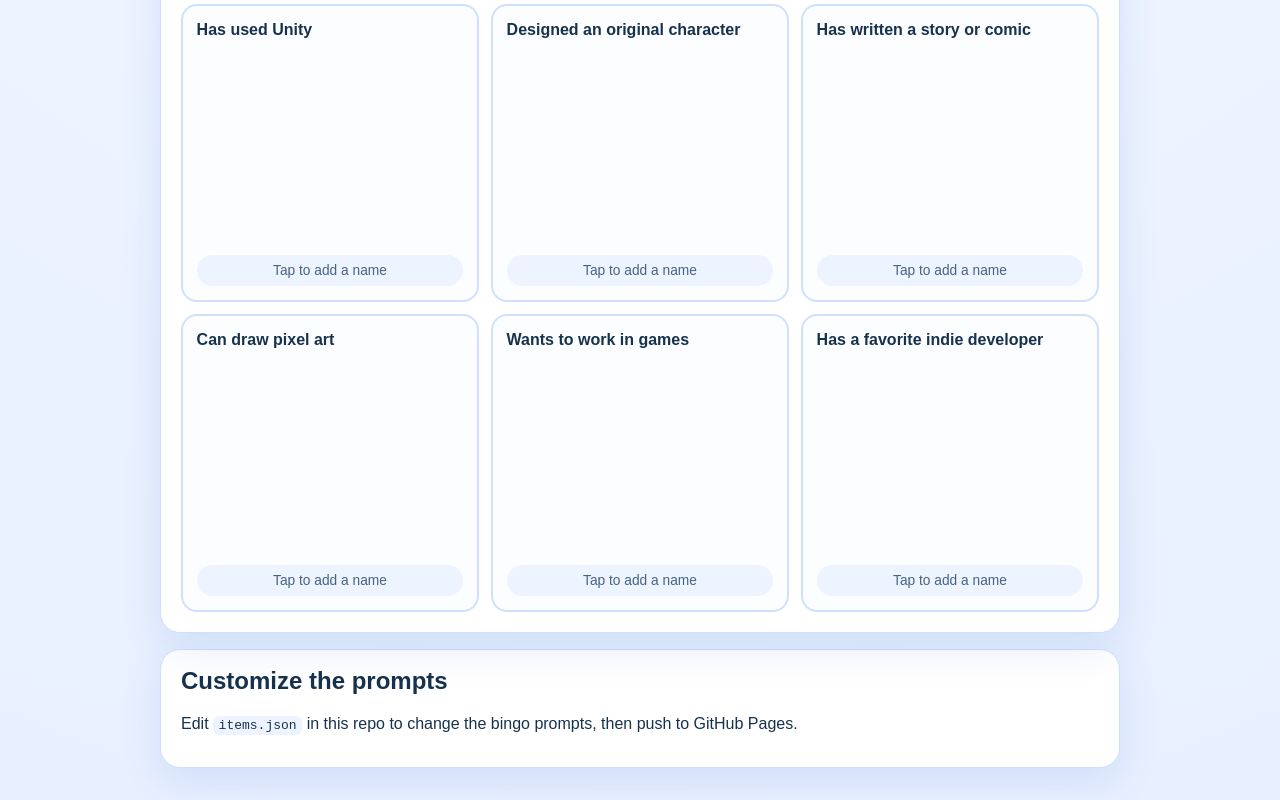
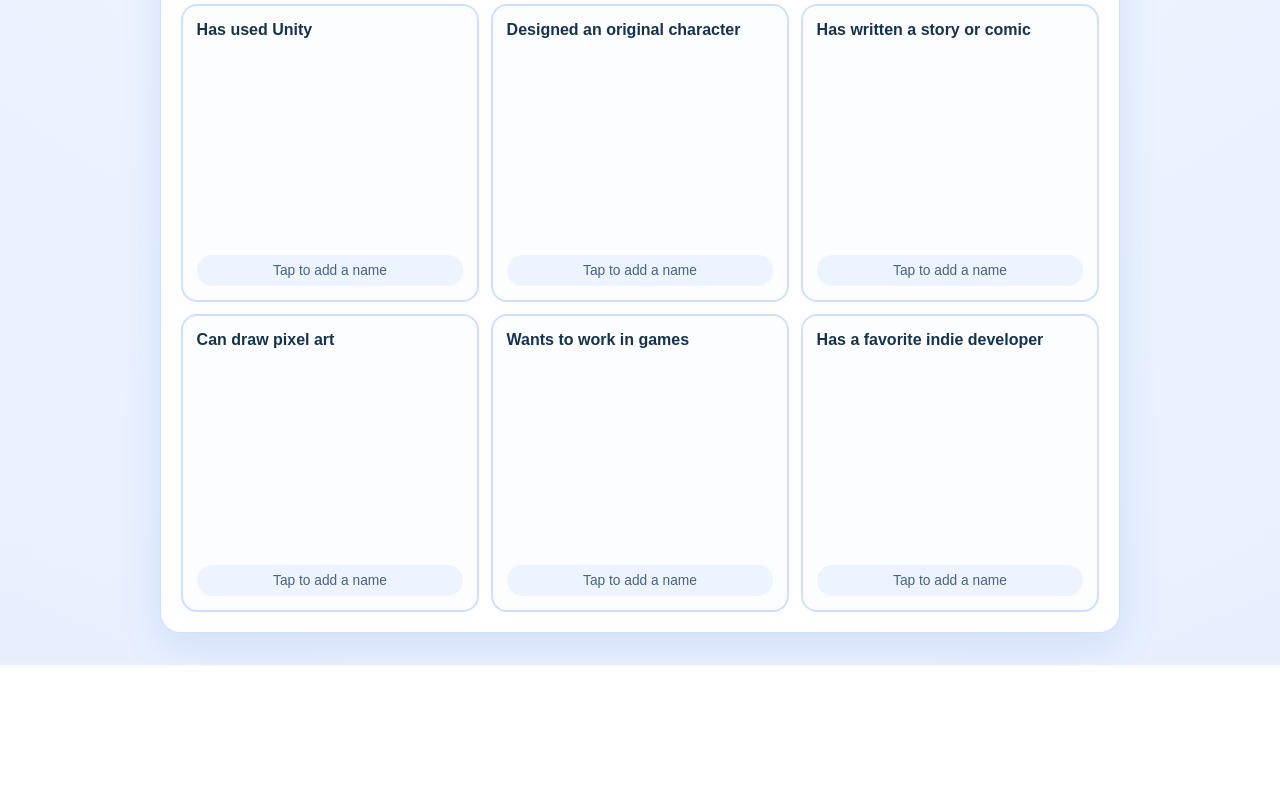
Before and after one commit to nameA42/SectionBingo, a plain HTML site: page index.html in a window 1280 px wide. Shown: the part 705-1505 px from the top of the page. After the commit the page ends 1370 px from the top, so only its background shows below. Drawn offline with Linux system fonts and the light colour scheme.

Commit message:
Remove customization instructions for bingo prompts from index.html

```diff
--- a/index.html
+++ b/index.html
@@ -41,14 +41,6 @@
         </p>
         <div id="celebration-layer" class="celebration-layer" aria-hidden="true"></div>
       </section>
-
-      <section class="info-card">
-        <h2>Customize the prompts</h2>
-        <p>
-          Edit <code>items.json</code> in this repo to change the bingo prompts,
-          then push to GitHub Pages.
-        </p>
-      </section>
     </main>
 
     <script src="./script.js"></script>
```
